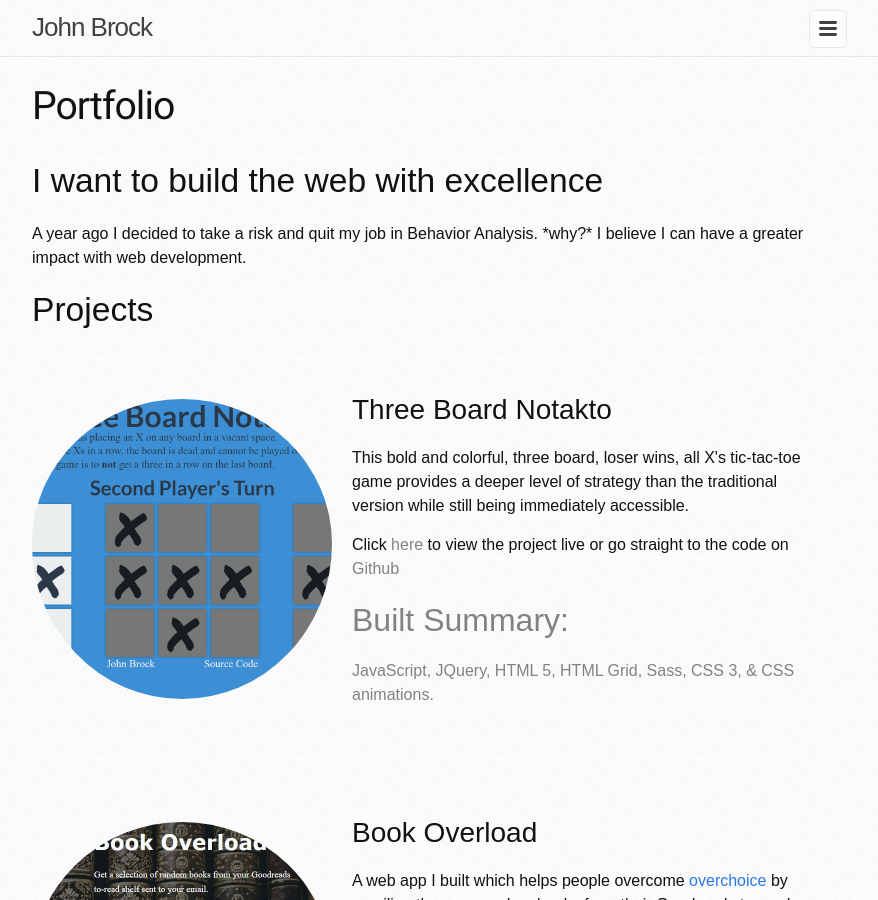
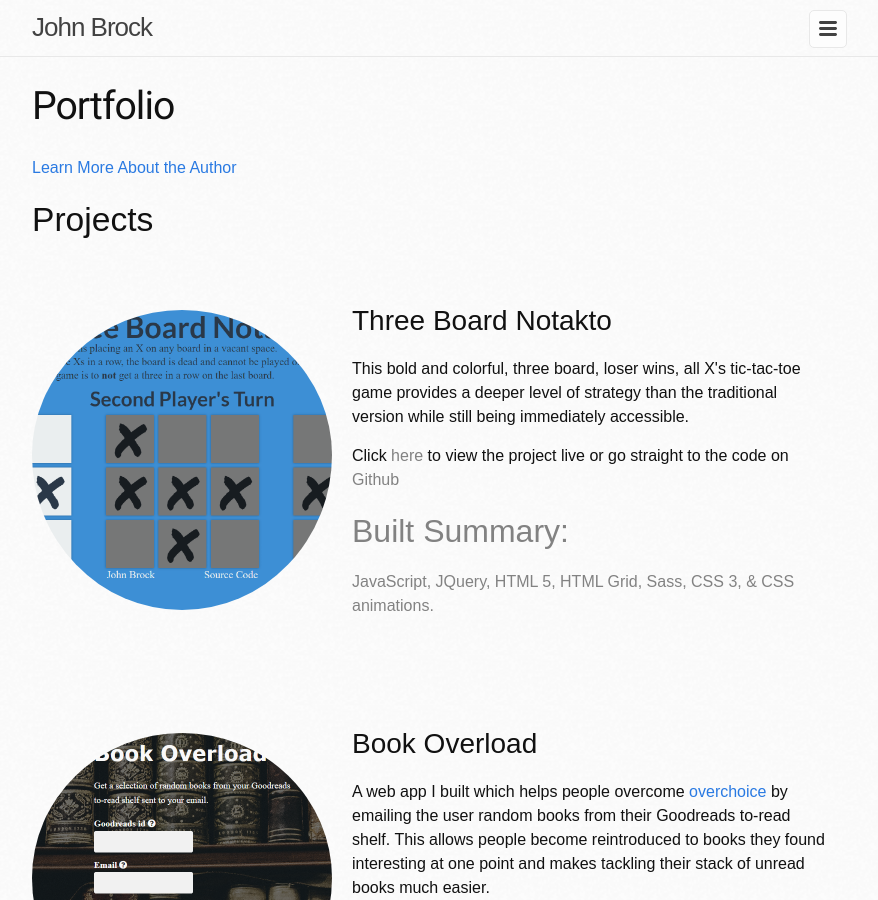
Before and after one commit to JohnLRBrock/JohnBrock, a Jekyll site: the page built from portfolio.md, in a window 1280 px wide and 900 px high. Shown: the whole window, without its empty margins (208-1086 px from the left). Built offline with Jekyll 4.4.1, drawn with Linux system fonts in a browser that asks for light colours; nearby versions of some CDN libraries; some web fonts are replaced.

Commit message:
added link to resume to portfolio and updated portfolio

```diff
--- a/portfolio.md
+++ b/portfolio.md
@@ -3,8 +3,7 @@
 title: Portfolio
 permalink: /portfolio/
 ---
-<h1>I want to build the web with excellence</h1>
-<p>A year ago I decided to take a risk and quit my job in Behavior Analysis. *why?* I believe I can have a greater impact with web development.</p>
+<a href="/about/" class="page-link" title="About the Author">Learn More About the Author</a>
 
 <h1>Projects</h1>
 <br>
```
Also changed, not shown: 3 other files.
